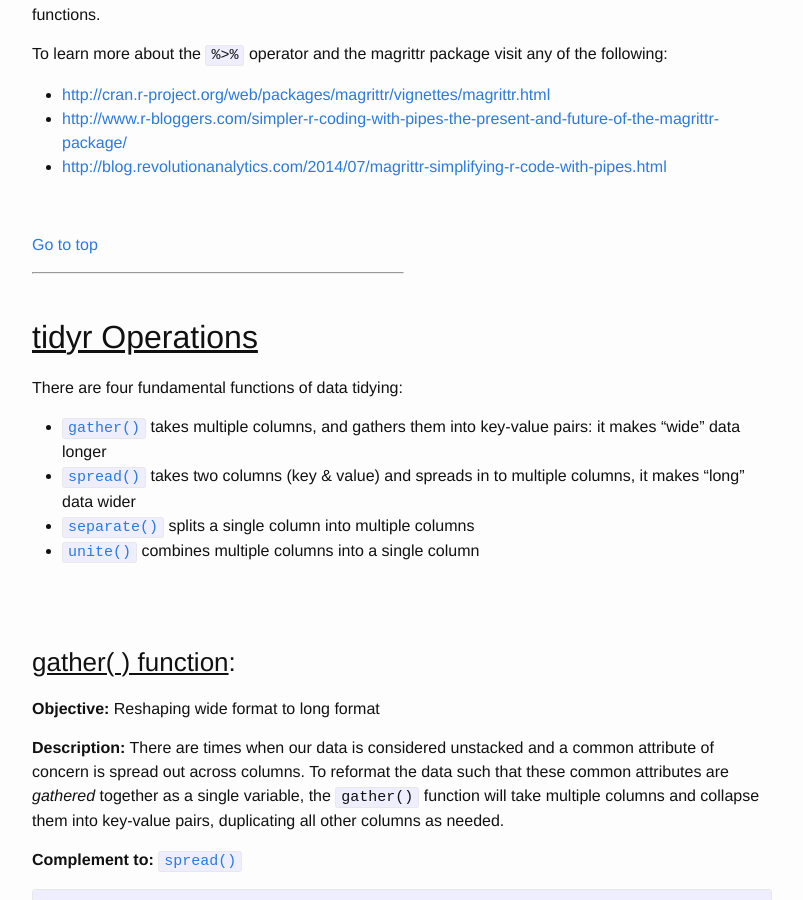
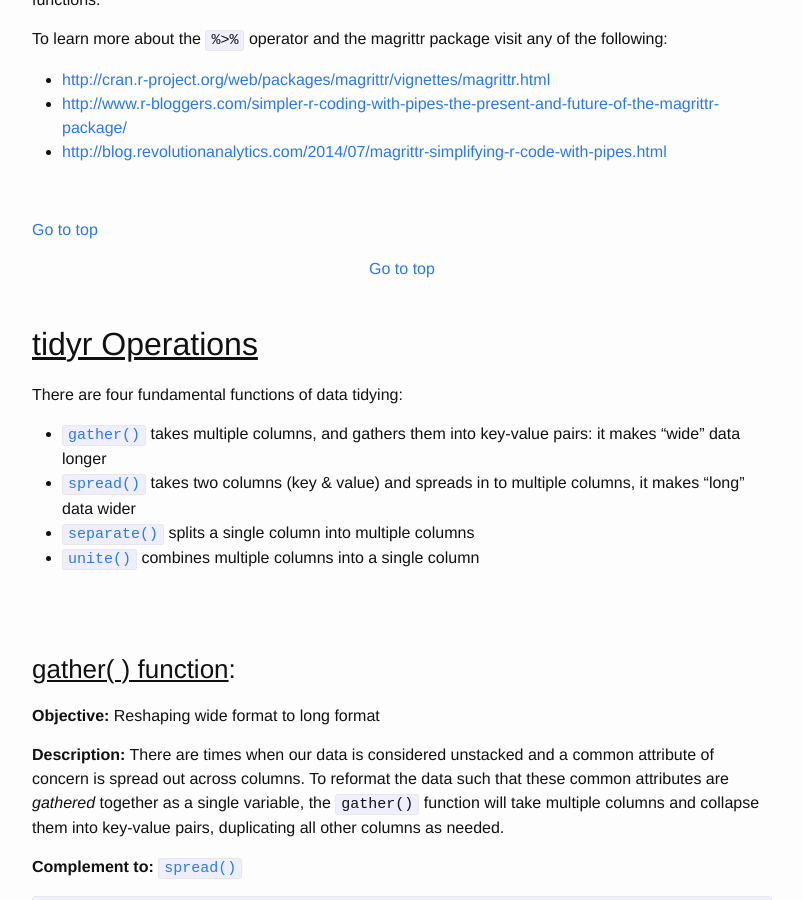
Before and after one commit to bradleyboehmke/bradleyboehmke, a Jekyll site: the page built from _posts/2015-12-28-data-processing-with-dplyr-tidyr.md, in a window 1280 px wide and 900 px high, scrolled down 2791 px. Shown: the whole window, without its empty margins (238-1041 px from the left). Built offline with Jekyll 4.4.1, drawn with Linux system fonts in a browser that asks for light colours.

Commit message:
update post

```diff
--- a/_posts/2015-12-28-data-processing-with-dplyr-tidyr.md
+++ b/_posts/2015-12-28-data-processing-with-dplyr-tidyr.md
@@ -60,7 +60,7 @@
 
 <br>
 
-<a href="#">Go to top</a>
+<center><a href="#">Go to top</a></center>
 
 <hr width="50%">
 
@@ -126,7 +126,7 @@
 
 <a href="#">Go to top</a>
 
-<hr width="50%">
+<center><a href="#">Go to top</a></center>
 
 <br>
 
@@ -456,7 +456,7 @@
 
 <a href="#">Go to top</a>
 
-<hr width="50%">
+<center><a href="#">Go to top</a></center>
 
 <br>
 
@@ -1268,7 +1268,7 @@
 
 <br>
 
----
+<center><a href="#">Go to top</a></center>
 
 ## <u>Additional Resources</u>
 This tutorial simply touches on the basics that these two packages can do. There are several other resources you can check out to learn more.  In addition, much of what I have learned and, therefore, much of the content in this tutorial is simply a modified regurgitation of the wonderful resources provided by [R Studio](http://www.rstudio.com/), [Hadley Wickham](https://twitter.com/hadleywickham), and [Garrett Grolemund](https://twitter.com/StatGarrett).
```
Also changed, not shown: _source/data-processing-with-dplyr-tidyr/2015-12-28-data-processing-with-dplyr-tidyr.Rmd (+4 -4 lines).
